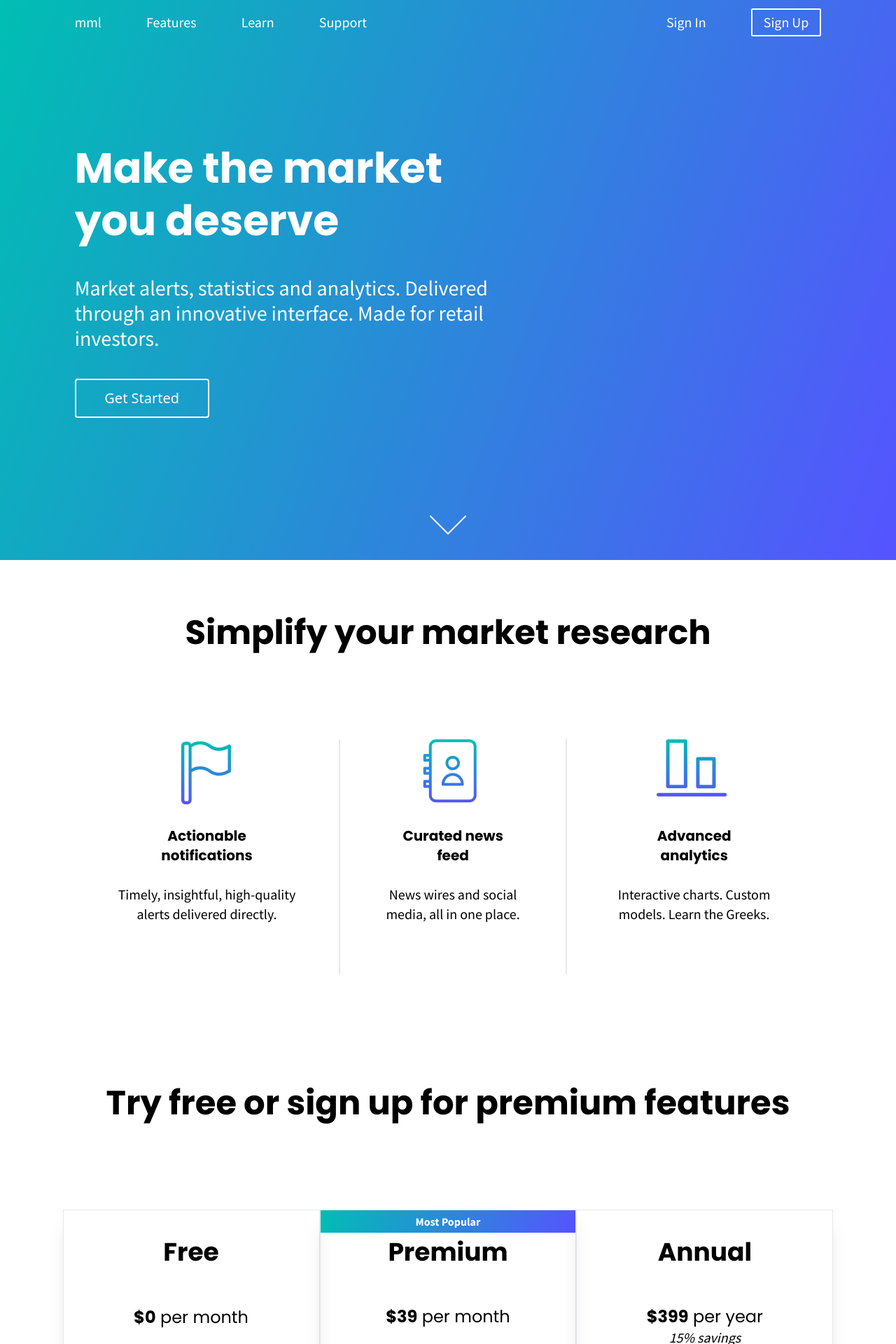
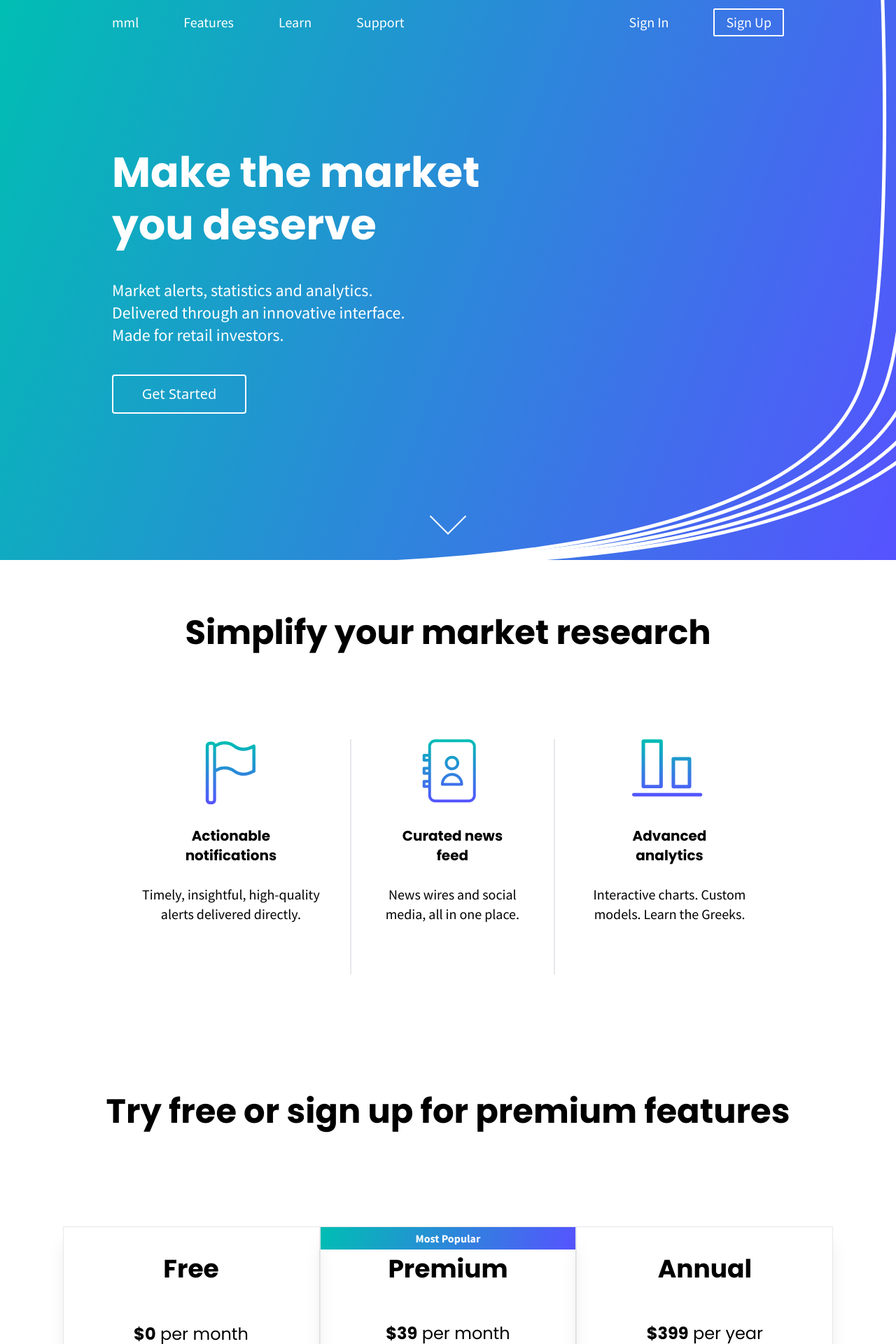
Before and after one commit to jonkarrer/market_maker, a Next.js app: page / in a window 1280 px wide. Shown: the top 1920 px of the page at 70% size. Built offline with nearby package versions, Linux system fonts and the light colour scheme; no server answers.

Commit message:
version one complete

```diff
--- a/components/_Home/Plans.tsx
+++ b/components/_Home/Plans.tsx
@@ -4,11 +4,11 @@ export default function Plans(): JSX.Element {
   return (
     <React.Fragment>
       <section className="grid gap-16 md:gap-32 3xl:gap-44">
-        <h2 className="text-center">
+        <h2 className="text-center leading-normal md:w-2/3 m-auto lg:w-auto">
           Try free or sign up for premium features
         </h2>
 
-        <div className="m-auto w-5/6 md:w-full lg:w-86% 2xl:w-10/12 max-w-screen-3xl lg:px-0 grid gap-16 md:grid-cols-3 md:gap-0">
+        <div className="m-auto w-5/6 md:w-full lg:w-86% 2xl:w-9/12 max-w-screen-3xl lg:px-0 grid gap-16 md:grid-cols-3 md:gap-0">
           <Plan>
             <h3>Free</h3>
             <span className="h-8 md:h-10 2xl:h-12">
@@ -63,7 +63,7 @@ export default function Plans(): JSX.Element {
               <h5>
                 <strong>$399</strong> per year
               </h5>
-              <p>
+              <p className="font-light">
                 <i className="">15% savings</i>
               </p>
             </span>
@@ -94,20 +94,20 @@ interface IChild {
   border?: string;
 }
 const Plan = ({ children }: IChild) => (
-  <div className="grid text-center relative py-10 gap-12 border shadow-xl lg:gap-14 3xl:py-20 3xl:gap-20">
+  <div className="grid text-center relative py-10 gap-12 border shadow-xl lg:gap-14 3xl:py-20 3xl:gap-16">
     {children}
   </div>
 );
 
 const Benefits = ({ children }: IChild) => (
-  <div className="flex flex-col space-y-1 h-56 md:h-64 2xl:h-72 md:space-y-3 3xl:h-100 3xl:space-y-5">
+  <div className="flex flex-col font-light space-y-1 h-56 md:h-64 2xl:h-72 md:space-y-3 3xl:h-85 3xl:space-y-5">
     {children}
   </div>
 );
 
 const Subscribe = ({ children, border }: IChild) => (
   <div
-    className={`w-44 py-3 m-auto md:text-xl lg:py-4 lg:w-56 3xl:text-3xl 3xl:w-72 cursor-pointer ${border} rounded`}
+    className={`font-normal w-44 py-3 m-auto md:text-xl lg:py-4 lg:w-56 3xl:text-3xl 3xl:w-72 cursor-pointer ${border} rounded`}
   >
     {children}
   </div>
--- a/components/_Home/Screenshots.tsx
+++ b/components/_Home/Screenshots.tsx
@@ -12,7 +12,7 @@ const Screenshots = () => (
           <BlueFeature text="Alternative data" />
         </article>
         <img
-          className="md:w-100 lg:w-130 2xl:w-140 3xl:w-200"
+          className="md:w-100 lg:w-115 2xl:w-140 3xl:w-200"
           src="/Home/screenshots/placeholder.svg"
           alt=""
         />
@@ -27,7 +27,7 @@ const Screenshots = () => (
           <AquaFeature text="Volatility analysis" />
         </article>
         <img
-          className="md:w-100 lg:w-130 2xl:w-140 3xl:w-200"
+          className="md:w-100 lg:w-115 2xl:w-140 3xl:w-200"
           src="/Home/screenshots/placeholder.svg"
           alt=""
         />
--- a/components/_Home/Splash.tsx
+++ b/components/_Home/Splash.tsx
@@ -2,13 +2,13 @@ import React from "react";
 
 const Splash = (): JSX.Element => (
   <React.Fragment>
-    <div className="md:max-w-screen-3xl m-auto h-screen bg-splash relative overflow-hidden">
+    <div className="md:max-w-screen-3xl 2xl:max-h-3xl 2xl:min-h-lg m-auto h-screen bg-splash relative overflow-hidden">
       <div className="wrapper h-full flex items-center">
         <article className="text-white grid gap-7 md:gap-10 2xl:gap-11">
           <h1 className="sm:w-96 md:w-120 lg:w-140 2xl:w-160 lg:leading-tight 3xl:w-200">
             Make the market you deserve
           </h1>
-          <span className="text-xl md:text-2xl lg:text-3xl 3xl:text-4xl md:w-3/5 2xl:w-1/2">
+          <span className="text-xl md:text-xl lg:text-2xl 2xl:text-3xl 3xl:text-4xl md:w-96 lg:w-110 2xl:w-130 3xl:w-150">
             Market alerts, statistics and analytics. Delivered through an
             innovative interface. Made for retail investors.
           </span>
@@ -22,6 +22,7 @@ const Splash = (): JSX.Element => (
           alt="downward arrow"
         />
       </a>
+      <div className="stripes"></div>
     </div>
   </React.Fragment>
 );
--- /dev/null
+++ b/styles/components/stripes.css
@@ -0,0 +1,43 @@
+.stripes {
+  height: 100vh;
+  width: 870px;
+  position: absolute;
+  top: 0;
+  background-image: url("../../public/Home/stripes_base.svg");
+  right: 0;
+}
+/*lg*/
+@media (min-width: 1024px) {
+  .stripes {
+    height: 100vh;
+    min-height: 700px;
+    width: 100vw;
+    right: -32%;
+    background-image: url("../../public/Home/stripes_3xl.svg");
+    background-repeat: no-repeat;
+  }
+}
+/*2xl*/
+@media (min-width: 1536px) {
+  .stripes {
+    height: 100vh;
+    min-height: 1000px;
+    width: 100vw;
+
+    right: -32%;
+    background-image: url("../../public/Home/stripes_3xl.svg");
+    background-repeat: no-repeat;
+  }
+}
+/*3xl*/
+@media (min-width: 2200px) {
+  .stripes {
+    height: 100vh;
+    max-height: 1200px;
+    min-height: 800px;
+    width: 2000px;
+    right: -30%;
+    background-image: url("../../public/Home/stripes_3xl.svg");
+    background-repeat: no-repeat;
+  }
+}
--- a/styles/globals.css
+++ b/styles/globals.css
@@ -3,7 +3,7 @@
 
 /* Components */
 @import url("./components/gradient-box.css");
-
+@import url("./components/stripes.css");
 * {
   box-sizing: border-box;
 }
@@ -62,6 +62,6 @@ span {
 }
 @layer components {
   .wrapper {
-    @apply m-auto w-5/6 md:w-11/12 lg:w-10/12 max-w-screen-3xl;
+    @apply m-auto w-5/6 md:w-11/12 md:max-w-3xl lg:w-9/12 lg:max-w-screen-3xl;
   }
 }
--- a/tailwind.config.js
+++ b/tailwind.config.js
@@ -8,7 +8,7 @@ module.exports = {
         '3xl' : '2200px'
       },
       backgroundImage: {
-        'splash' : 'linear-gradient(110deg, #00beb3, #5653ff)'
+        'splash' : 'linear-gradient(110deg, #00beb3, #5653ff)',
       },
       minWidth: {
         '2xl' : '1500px'
@@ -16,6 +16,7 @@ module.exports = {
       width: {
         '100' : '400px',
         '110' : '450px',
+        '115' : '475px',
         '120' : '500px',
         '130' : '550px',
         '140' : '600px',
@@ -38,8 +39,10 @@ module.exports = {
         '40vw' : '40vw',
       },
       height: {
+        '85' : '376px',
         '100' : '400px',
         '110' : '450px',
+        '115' : '475px',
         '120' : '500px',
         '130' : '550px',
         '140' : '600px',
@@ -63,9 +66,10 @@ module.exports = {
         '44vh' : '44vh',
       },
       maxHeight: {
-        '3xl' : '1400px'
+        '3xl' : '1200px'
       },
       minHeight: {
+        'lg' : '600px',
         '400px' : '400px',
         '800px' : '800px'
       },
```
Also changed, not shown: public/Home/stripes_3xl.svg (added), public/Home/stripes_base.svg (added).
